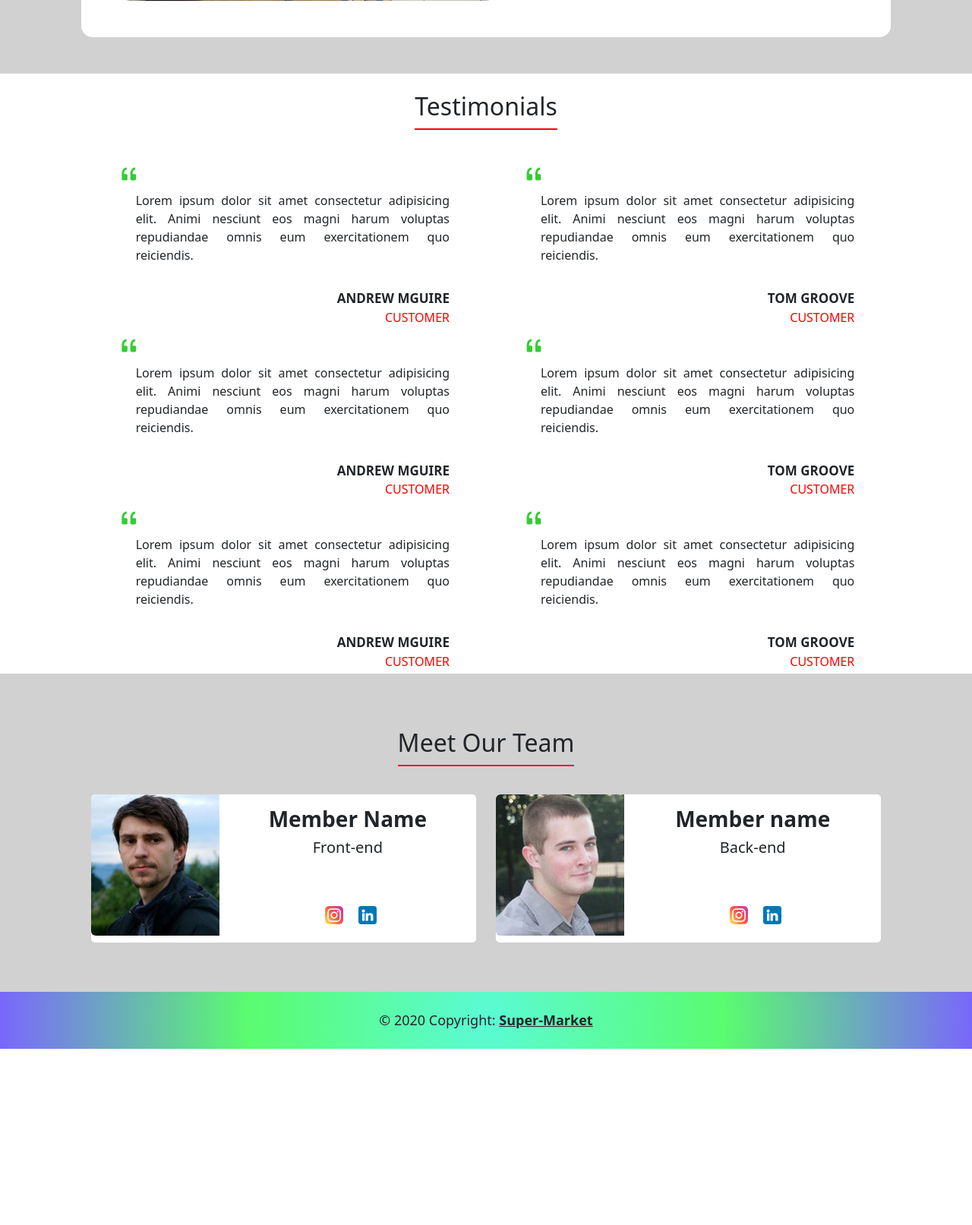
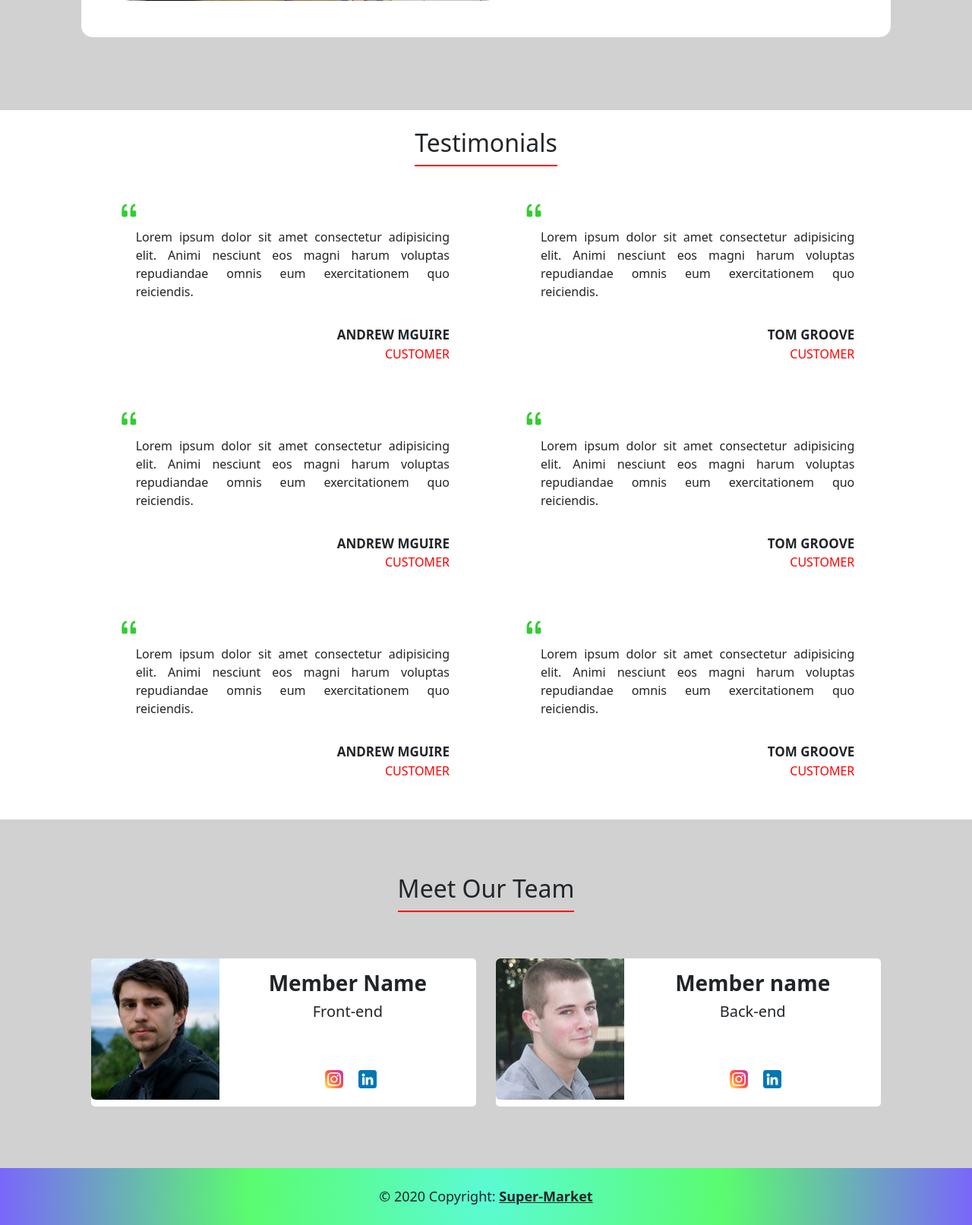
Before and after one commit to keshav39/SkillVertexMajor, a PHP site: page /about.php in a window 1280 px wide. Shown: the part 668-2281 px from the top of the page at 76% size. Before the commit the page ends 2049 px from the top, so only its background shows below. Run offline with PHP 8.4, Linux system fonts and the light colour scheme; some libraries are stand-ins or nearby versions.

Commit message:
Update about.php

```diff
--- a/about.php
+++ b/about.php
@@ -19,7 +19,7 @@
     <div class="container-fluid">
         <div class="row mt-3">
             <div class="col-sm-1"></div>
-            <div class="col-sm-10 px-5 pb-5" style="background: white; border-radius: 15px;">
+            <div class="col-sm-10 px-5 pb-5 mb-5" style="background: white; border-radius: 15px;">
                 <h1 class="text-center mt-4 mb-5"><span class="mt-2 pb-2" style="width: 50px; border-bottom:2px solid red;">About us</span></h1>
                 <p class="mt-4 mb-4 px-3" align="justify">Lorem ipsum dolor sit amet consectetur adipisicing elit. Voluptatibus dolores, autem repudiandae magni provident fuga saepe necessitatibus minima pariatur tempora quisquam totam sint explicabo sequi laborum sit excepturi ea. Assumenda iusto provident voluptates possimus nisi a corrupti, at perspiciatis quam consequatur iste sunt delectus harum dolore esse aperiam impedit tenetur!</p>
                 <div class="row mt-5  justify-content-center align-items-center">
@@ -42,7 +42,7 @@
         </div>
 
         <div class="row mt-5 mb-5" style="background: white;">
-            <div class="col-sm-12">
+            <div class="col-sm-12 mb-5">
                 <h2 class="text-center mt-4 mb-5"><span class="mt-2 pb-2" style="width: 50px; border-bottom:2px solid red;">Testimonials</span></h3>
                     <div class="row">
                         <div class="col-sm-1"></div>
@@ -65,7 +65,7 @@
                         <div class="col-sm-1"></div>
                     </div>
             </div>
-            <div class="col-sm-12">
+            <div class="col-sm-12 mb-5">
                 <div class="row">
                     <div class="col-sm-1"></div>
                     <div class="col-sm-5 px-5">
@@ -87,7 +87,7 @@
                     <div class="col-sm-1"></div>
                 </div>
             </div>
-            <div class="col-sm-12">
+            <div class="col-sm-12 mb-5">
                 <div class="row">
                     <div class="col-sm-1"></div>
                     <div class="col-sm-5 px-5">
@@ -114,9 +114,9 @@
         <div class="row mb-5">
             <div class="col-sm-12">
                 <h2 class="text-center mt-4 mb-5"><span class="mt-2 pb-2" style="width: 50px; border-bottom:2px solid red;">Meet Our Team</span></h3>
-                    <div class="row">
+                    <div class="row mb-3">
                         <div class="col-sm-1"></div>
-                        <div class="col-sm-5">
+                        <div class="col-sm-5 mt-4">
                             <div class="card mb-3" style="max-width: 540px;">
                                 <div class="row g-0">
                                     <div class="col-md-4">
@@ -135,7 +135,7 @@
                                 </div>
                             </div>
                         </div>
-                        <div class="col-sm-5">
+                        <div class="col-sm-5 mt-4">
                             <div class="card mb-3" style="max-width: 540px;">
                                 <div class="row g-0">
                                     <div class="col-md-4">
```
